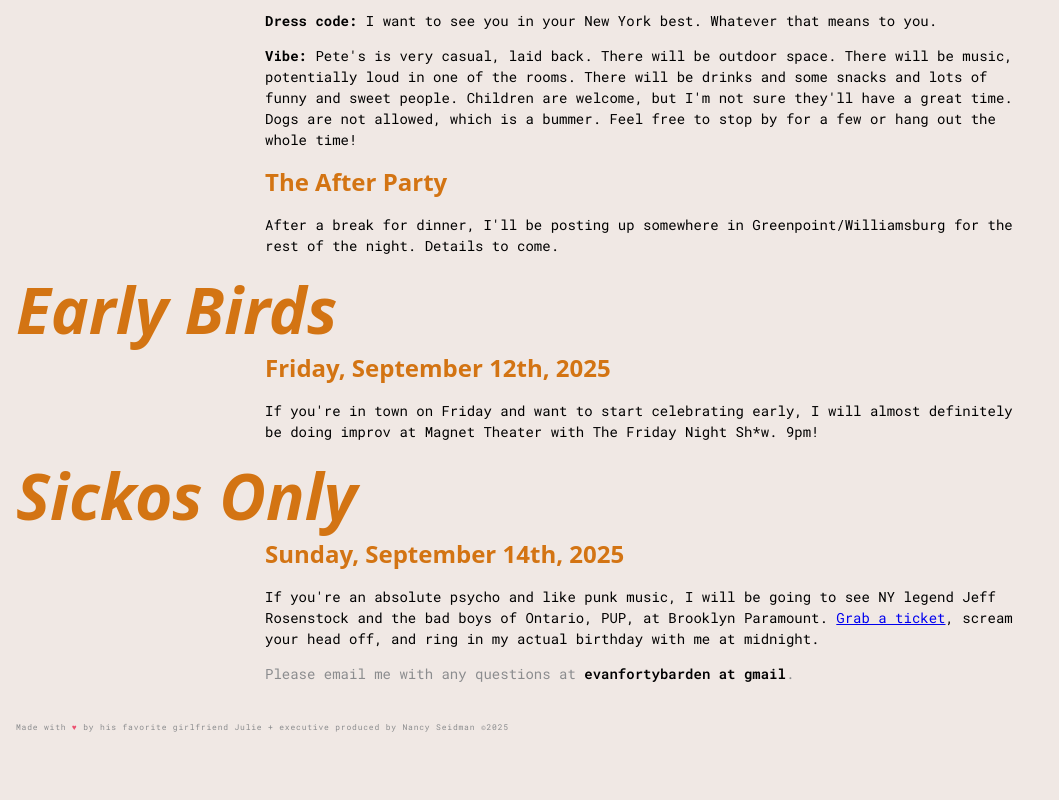
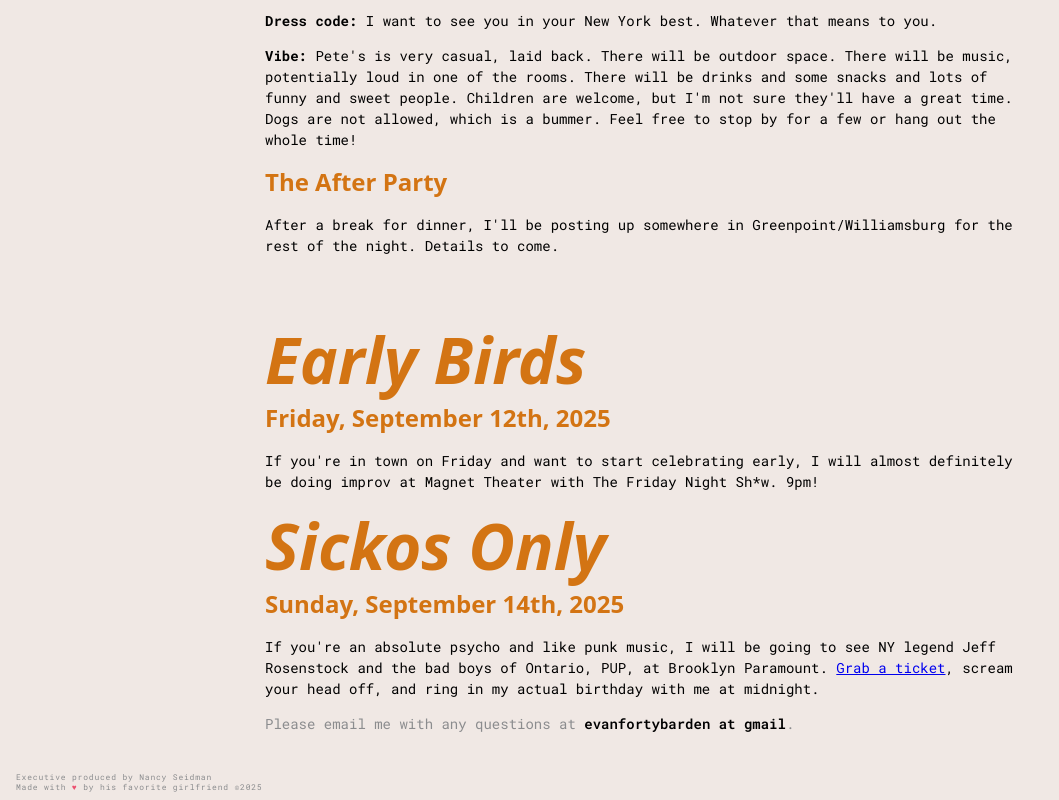
Before and after one commit to juliewongbandue/evan_turns_40, a SvelteKit app: page /party in a window 1280 px wide. Shown: the part 565-1365 px from the top of the page, without its empty margins (0-1059 px from the left). Before the commit the page ends 1305 px from the top, so only its background shows below. Built offline with nearby package versions, Linux system fonts and the light colour scheme; a web font is replaced by a local one.

Commit message:
layout updates

```diff
--- a/src/routes/+layout.svelte
+++ b/src/routes/+layout.svelte
@@ -25,7 +25,9 @@
 </main>
 
 <footer>
-	Made with <span>&hearts;</span> by his favorite girlfriend Julie + executive produced by Nancy Seidman &copy;2025
+  Executive produced by Nancy Seidman
+  <br/>
+  Made with <span>&hearts;</span> by his favorite girlfriend &copy;2025
 </footer>
 </div>
 
--- a/src/routes/+page.svelte
+++ b/src/routes/+page.svelte
@@ -4,7 +4,7 @@ import Button from '../lib/button.svelte';
 
 <div class="header-wrapper">
   <div class="text-reveal-container"></div>
-  <svg viewBox="0 0 200 100vw" width="100%" height="auto">
+  <svg viewBox="0 0 200 100" height="100%" width="100%">
     <mask id="text-mask" maskUnits="userSpaceOnUse" maskContentUnits="userSpaceOnUse"  width="100vw" height="200">
       <rect width="100vw" height="200" fill="white"/>
       <text x="10" y="100" font-family="var(--font-family-heading)" font-size="var(--hero-text-size, 3.5rem)" font-weight="normal" text-anchor="start">
--- a/src/routes/fomo/+page.svelte
+++ b/src/routes/fomo/+page.svelte
@@ -1,7 +1,8 @@
 <div class="content">
-<h1>FOMO</h1>
+
 
 <article class="body">
+<h1>FOMO</h1>
 <p class="content">
   One of the main goals of this whole shindig is to reconnect with folks I haven't seen in a while.
   Many of you live far away from NYC, dislike large gatherings, or are welcoming a new baby into
--- a/src/routes/party/+page.svelte
+++ b/src/routes/party/+page.svelte
@@ -1,9 +1,10 @@
 <script>
   import Button from '../../lib/button.svelte';
 </script>
-<h1>The Party</h1>
+
 <article class="content">
 <div class='body'>
+  <h1>The Party</h1>
   <h2>Saturday, September 13, 2025</h2>
   <p class="address">Pete's Candy Store
     <br/>
@@ -39,16 +40,17 @@
 </div>
 
 <!-- ///// -->
-<h1>Early Birds</h1>
-<div class="body">
+<div class="body" style="margin-top: var(--space-5)">
+  <h1>Early Birds</h1>
   <h2>Friday, September 12th, 2025</h2>
   <p class='info'>
     If you're in town on Friday and want to start celebrating early, I will almost definitely
     be doing improv at Magnet Theater with The Friday Night Sh*w. 9pm!
   </p>
 </div>
-<h1>Sickos Only</h1>
+
 <div class="body">
+  <h1>Sickos Only</h1>
   <h2>Sunday, September 14th, 2025</h2>
   <p class='info'>
     If you're an absolute psycho and like punk music, I will be going to see NY legend Jeff
--- a/src/routes/rsvp/+page.svelte
+++ b/src/routes/rsvp/+page.svelte
@@ -2,9 +2,9 @@
 	import Button from '$lib/button.svelte';
 </script>
 <div class="content">
-<h1>RSVP</h1>
 
 <article class="body">
+  <h1>RSVP</h1>
   <p>Please let me know if you'll be able to make it!</p>
   <p class="subText">(<a href="https://docs.google.com/forms/d/e/1FAIpQLScOZ-hOS_x63VWyxVd3q-u_wiOIRehrHA2vCOnbckDKmjqQ5g/viewform?usp=header" target="_blank">Click here</a> if you don't see a form below.)</p>
 
```
